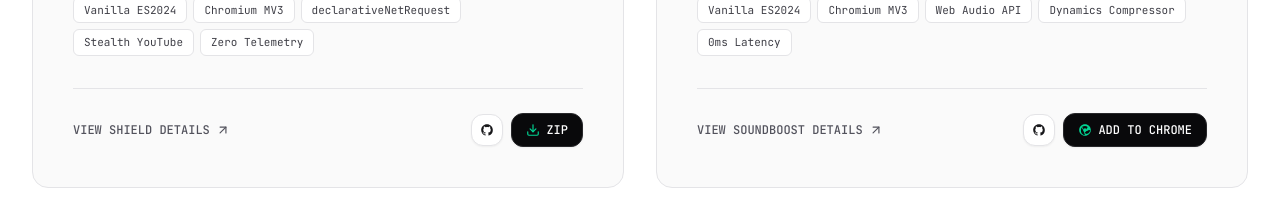
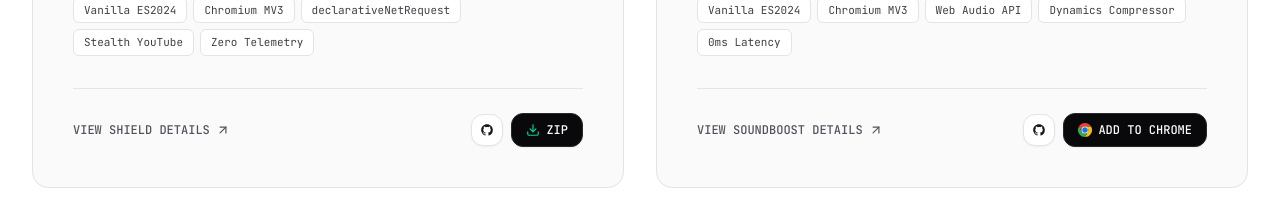
Before and after one commit to retrroo/nablai, a React (Vite) app: page / in a window 1280 px wide. Shown: the part 2140-2353 px from the top of the page. Built offline with nearby package versions, Linux system fonts and the light colour scheme.

Commit message:
fix(brand): replace corrupted Chrome icon with official 4-color Google Chrome logo

```diff
--- a/src/components/AppsShowcase.tsx
+++ b/src/components/AppsShowcase.tsx
@@ -377,7 +377,7 @@ export const AppsShowcase: React.FC = () => {
                   rel="noreferrer"
                   className="relative overflow-hidden group px-3.5 py-2 rounded-xl bg-zinc-950 hover:bg-black text-white text-xs font-mono font-medium border border-zinc-800 hover:border-zinc-500 transition-all flex items-center gap-1.5 shadow-xs active:scale-95"
                 >
-                  <ChromeIcon className="w-3.5 h-3.5 text-emerald-400" />
+                  <ChromeIcon className="w-3.5 h-3.5 flex-shrink-0" />
                   <span>ADD TO CHROME</span>
                 </a>
               </div>
--- a/src/components/Icons.tsx
+++ b/src/components/Icons.tsx
@@ -40,11 +40,29 @@ export const TwitterXIcon: React.FC<{ className?: string }> = ({ className = 'w-
 export const ChromeIcon: React.FC<{ className?: string }> = ({ className = 'w-5 h-5' }) => (
   <svg
     className={className}
-    viewBox="0 0 24 24"
-    fill="currentColor"
+    viewBox="0 0 48 48"
+    fill="none"
+    xmlns="http://www.w3.org/2000/svg"
     aria-hidden="true"
   >
-    <path d="M12 2C6.48 2 2 6.48 2 12s4.48 10 10 10 10-4.48 10-10S17.52 2 12 2zm0 3c1.78 0 3.39.67 4.63 1.76l-3.3 5.72A4.47 4.47 0 0 0 12 12c-.59 0-1.14.12-1.66.33L7.04 6.6A8.93 8.93 0 0 1 12 5zm-7 7c0-1.63.44-3.15 1.22-4.47l3.3 5.72c0 .02-.02.04-.02.06a4.49 4.49 0 0 0 4.19 4.47L10.39 21A8.99 8.99 0 0 1 5 12zm7 7c-.52 0-1.02-.06-1.5-.18l3.3-5.72c.4.24.87.4 1.39.4 1.48 0 2.74-.83 3.41-2.05L21.08 13A8.97 8.97 0 0 1 12 19z" />
-    <circle cx="12" cy="12" r="3" fill="currentColor" />
+    {/* Top Red blade */}
+    <path
+      d="M24 12H44.78A23.994 23.994 0 0 0 3.217 12.003L13.608 30A11.985 11.985 0 0 1 24 12Z"
+      fill="#EA4335"
+    />
+    {/* Bottom Right Yellow blade */}
+    <path
+      d="M34.391 30.003 24.001 48A23.994 23.994 0 0 0 44.78 12.003H24a11.985 11.985 0 0 1 10.391 18Z"
+      fill="#FBBC04"
+    />
+    {/* Bottom Left Green blade */}
+    <path
+      d="m13.609 30.003-10.39-18A23.994 23.994 0 0 0 24.002 48l10.391-18a11.985 11.985 0 0 1-20.784.003Z"
+      fill="#34A853"
+    />
+    {/* White separator ring around center */}
+    <circle cx="24" cy="24" r="12" fill="#FFFFFF" />
+    {/* Center Blue circle */}
+    <circle cx="24" cy="24" r="9.5" fill="#1A73E8" />
   </svg>
 )
--- a/src/pages/SoundBoostPage.tsx
+++ b/src/pages/SoundBoostPage.tsx
@@ -175,7 +175,7 @@ export const SoundBoostPage: React.FC = () => {
               <div className="absolute inset-0 bg-[radial-gradient(#ffffff_0.75px,transparent_0.75px)] [background-size:12px_12px] opacity-20 group-hover:opacity-40 transition-opacity pointer-events-none" />
               <div className="absolute inset-0 bg-gradient-to-r from-transparent via-white/[0.04] to-transparent pointer-events-none" />
               <span className="relative z-10 flex items-center gap-2">
-                <ChromeIcon className="w-4 h-4 text-emerald-400 group-hover:scale-110 transition-transform" />
+                <ChromeIcon className="w-4 h-4 group-hover:scale-110 transition-transform flex-shrink-0" />
                 <span>ADD TO CHROME &mdash; FREE</span>
                 <ArrowUpRight className="w-4 h-4 text-zinc-300 group-hover:translate-x-0.5 group-hover:-translate-y-0.5 transition-transform" />
               </span>
```
